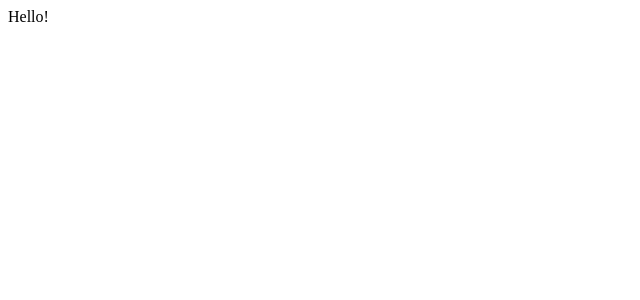
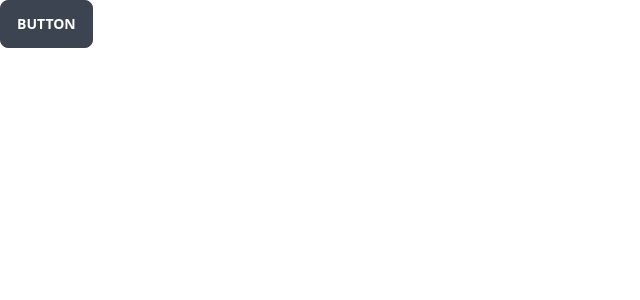
Before and after one commit to ThatNerdUKnow/vmaf-gui, a Next.js app: page / in a window 1280 px wide. Shown: the top 300 px of the page, without its empty margins (0-640 px from the left). Built offline with nearby package versions, Linux system fonts and the light colour scheme.

Commit message:
setup tailwind

```diff
--- a/package.json
+++ b/package.json
@@ -9,6 +9,7 @@
   },
   "dependencies": {
     "@tauri-apps/api": "^1.2.0",
+    "daisyui": "^2.49.0",
     "next": "^13.0.0",
     "react": "^18.2.0",
     "react-dom": "^18.2.0"
@@ -18,6 +19,9 @@
     "@types/node": "^18.7.11",
     "@types/react": "^18.0.17",
     "@types/react-dom": "^18.0.6",
+    "autoprefixer": "^10.4.13",
+    "postcss": "^8.4.21",
+    "tailwindcss": "^3.2.4",
     "typescript": "^4.7.4"
   }
 }
--- /dev/null
+++ b/postcss.config.js
@@ -0,0 +1,6 @@
+module.exports = {
+  plugins: {
+    tailwindcss: {},
+    autoprefixer: {},
+  },
+}
--- /dev/null
+++ b/src/global.css
@@ -0,0 +1,3 @@
+@tailwind base;
+@tailwind components;
+@tailwind utilities;
--- a/src/pages/_app.tsx
+++ b/src/pages/_app.tsx
@@ -1,5 +1,6 @@
 import type { AppProps } from "next/app";
 
+import "../global.css"
 // This default export is required in a new `pages/_app.js` file.
 export default function MyApp({ Component, pageProps }: AppProps) {
   return <Component {...pageProps} />;
--- a/src/pages/index.tsx
+++ b/src/pages/index.tsx
@@ -4,9 +4,7 @@ import { invoke } from "@tauri-apps/api/tauri";
 function App() {
 
   return (
-    <>
-    Hello!
-    </>
+    <button className="btn">Button</button>
   );
 }
 
--- /dev/null
+++ b/tailwind.config.js
@@ -0,0 +1,15 @@
+/** @type {import('tailwindcss').Config} */
+module.exports = {
+  content: [
+    "./app/**/*.{js,ts,jsx,tsx}",
+    "./pages/**/*.{js,ts,jsx,tsx}",
+    "./components/**/*.{js,ts,jsx,tsx}",
+
+    // Or if using `src` directory:
+    "./src/**/*.{js,ts,jsx,tsx}",
+  ],
+  theme: {
+    extend: {},
+  },
+  plugins: [require("daisyui")],
+}
```
Also changed, not shown: 1 other file (tests, documents, lock files or other folders).
